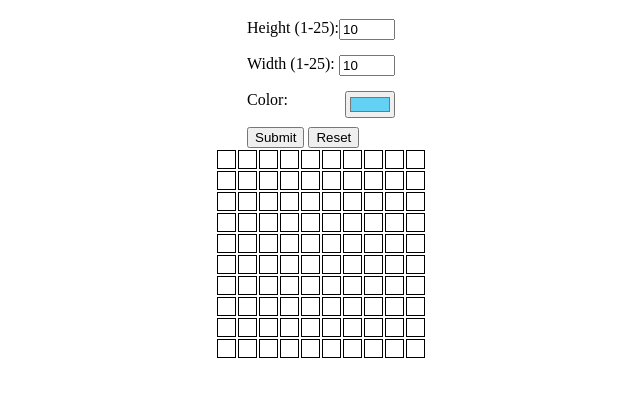
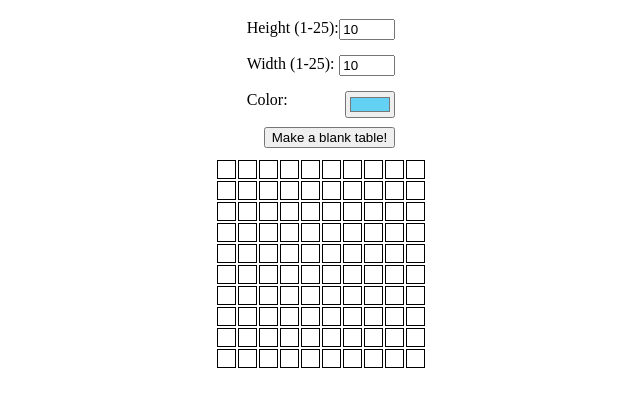
Before and after one commit to rhingstrumjr/PixelArtMaker, a plain HTML site: page index.html in a window 1280 px wide. Shown: the part 61-468 px from the top of the page, without its empty margins (319-959 px from the left). Drawn offline with Linux system fonts and the light colour scheme.

Commit message:
Styling corrections

```diff
--- a/index.html
+++ b/index.html
@@ -10,7 +10,7 @@
       <h1>Pixel Art Maker</h1>
     </div>
     <div class="grid-options">
-      <form action="">
+      <form action="" onsubmit = "removeTable(), buildTable(); return false">
         Height (1-25):
         <input type="number" id="height" class = "tprop" name="height"
                 value="10" min="1" max="25"><br><br>
@@ -20,8 +20,7 @@
         Color:
         <input type="color" id = "colorChoice" class = "tprop" name="color"
                 value="#63D1F4"><br><br>
-        <input type="submit" value="Submit">
-        <input type="reset">
+        <input type="submit" value="Make a blank table!"><br>
       </form>
     </div>
     <div class="grid-container">
--- a/script.js
+++ b/script.js
@@ -34,10 +34,10 @@ function colorCells() {
 const eltable = document.querySelector('.build');
 eltable.addEventListener("click", colorCells);
 
-const elheight = document.getElementById('height');
-elheight.addEventListener('change', removeTable);
-elheight.addEventListener('change', buildTable);
-
-const elwidth = document.getElementById('width');
-elwidth.addEventListener('change', removeTable);
-elwidth.addEventListener('change', buildTable);
+// const elheight = document.getElementById('height');
+// elheight.addEventListener('change', removeTable);
+// elheight.addEventListener('change', buildTable);
+//
+// const elwidth = document.getElementById('width');
+// elwidth.addEventListener('change', removeTable);
+// elwidth.addEventListener('change', buildTable);
--- a/style.css
+++ b/style.css
@@ -12,3 +12,11 @@ div {
 .tprop {
   float: right;
 }
+
+input[type=submit] {
+  margin-left: 17px;
+}
+
+.grid-container {
+  margin-top: 10px;
+}
```
